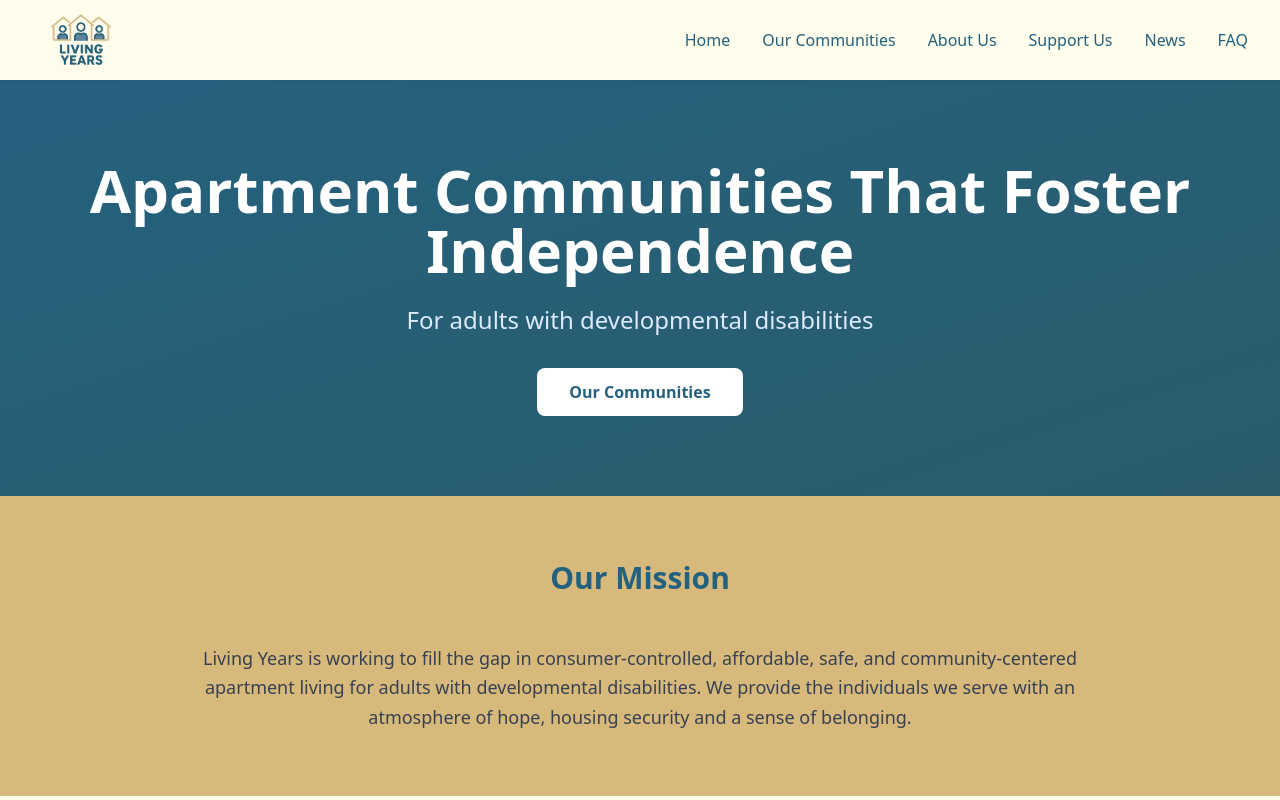
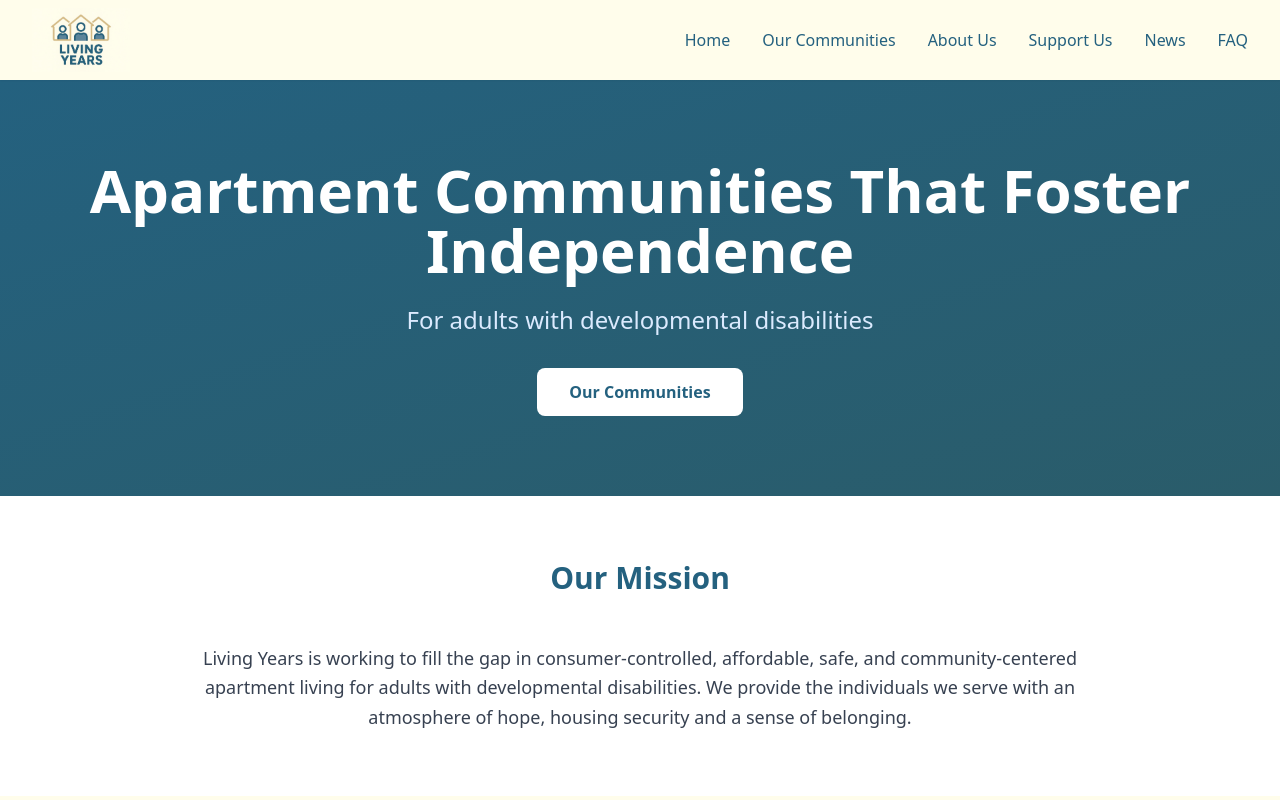
Before and after one commit to auzzie13/living-years-website, a React (Create React App) app: page / in a window 1280 px wide. Shown: the top 800 px of the page. Built offline with nearby package versions, Linux system fonts and the light colour scheme.

Commit message:
back to white

```diff
--- a/src/components/sections/MissionStatement.jsx
+++ b/src/components/sections/MissionStatement.jsx
@@ -6,7 +6,7 @@ import Section from '../layout/Section';
 import SectionTitle from '../common/SectionTitle';
 
 const MissionStatement = () => (
-  <Section className="bg-living-gold">
+  <Section className="bg-white">
     <div className="max-w-4xl mx-auto text-center">
       <SectionTitle>Our Mission</SectionTitle>
       <p className="text-lg text-gray-700 leading-relaxed">
--- a/tailwind.config.js
+++ b/tailwind.config.js
@@ -8,7 +8,7 @@ module.exports = {
       colors: {
         'living-blue': '#24617f',
         'living-cream': '#fffdeb',
-        'living-gold': '#d7b97c',
+        'living-gold': '#d3be93',
       },
     },
   },
```
